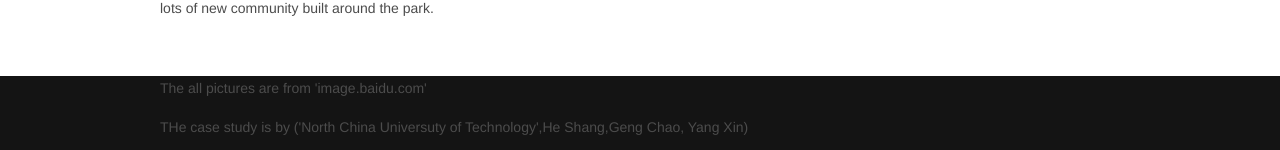
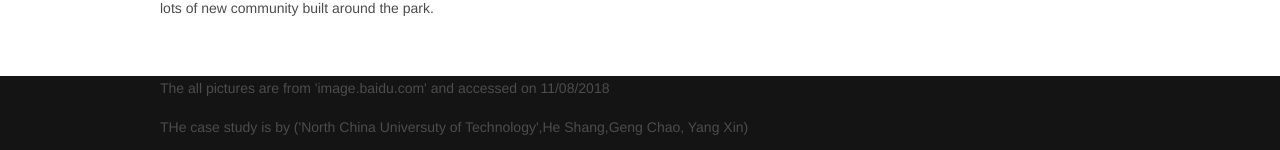
Before and after one commit to leowuyuqi/CODE-12030-Urban-Modeling-Assessment1, a plain HTML site: page Others.html in a window 1280 px wide. Shown: the part 2877-3027 px from the top of the page. Drawn offline with nearby package versions, Linux system fonts and the light colour scheme.

Commit message:
Update Others.html

```diff
--- a/Others.html
+++ b/Others.html
@@ -112,7 +112,7 @@
 
 		<div id="Reference">
 			<div class="container">
-				<p>The all pictures are from 'image.baidu.com'<p>
+				<p>The all pictures are from 'image.baidu.com' and accessed  on 11/08/2018<p>
 				<p>THe case study is by ('North China Universuty of Technology',He Shang,Geng Chao, Yang Xin)<p>
 			</div>
 		</div>
```
